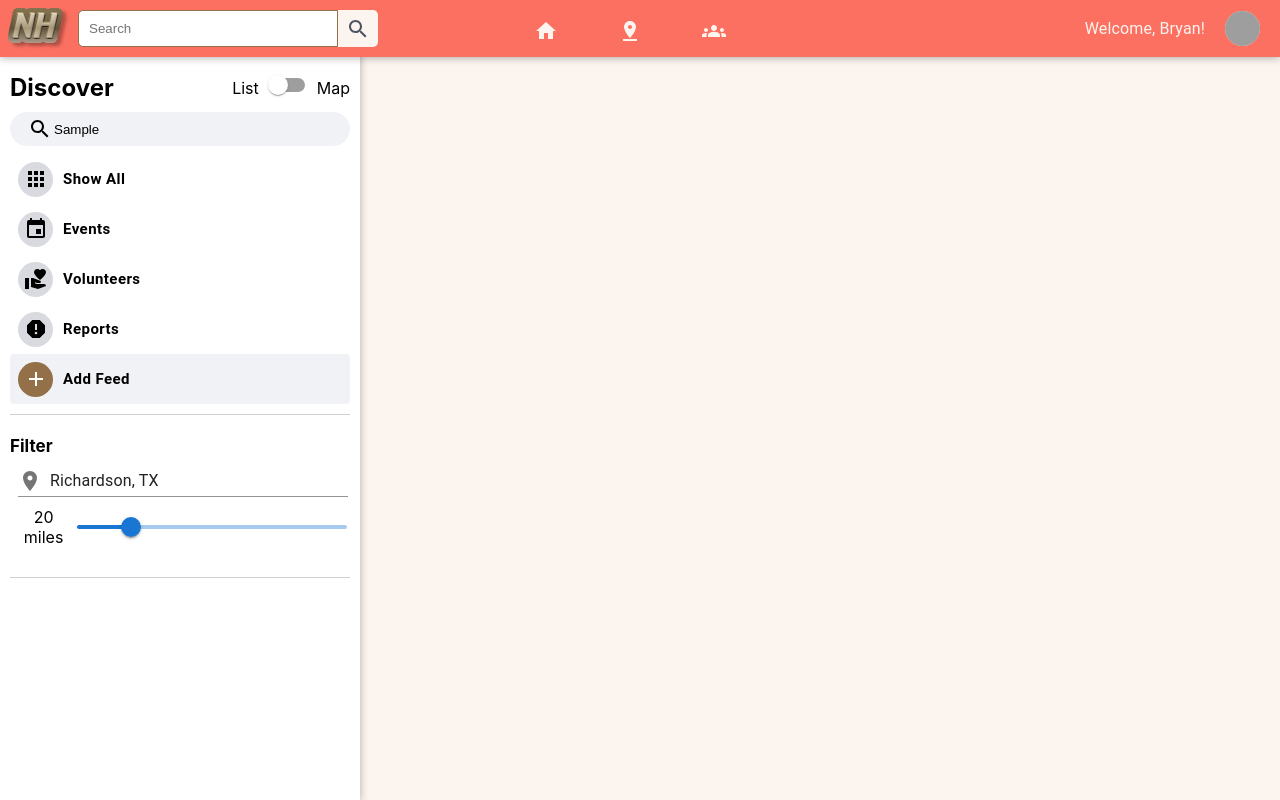
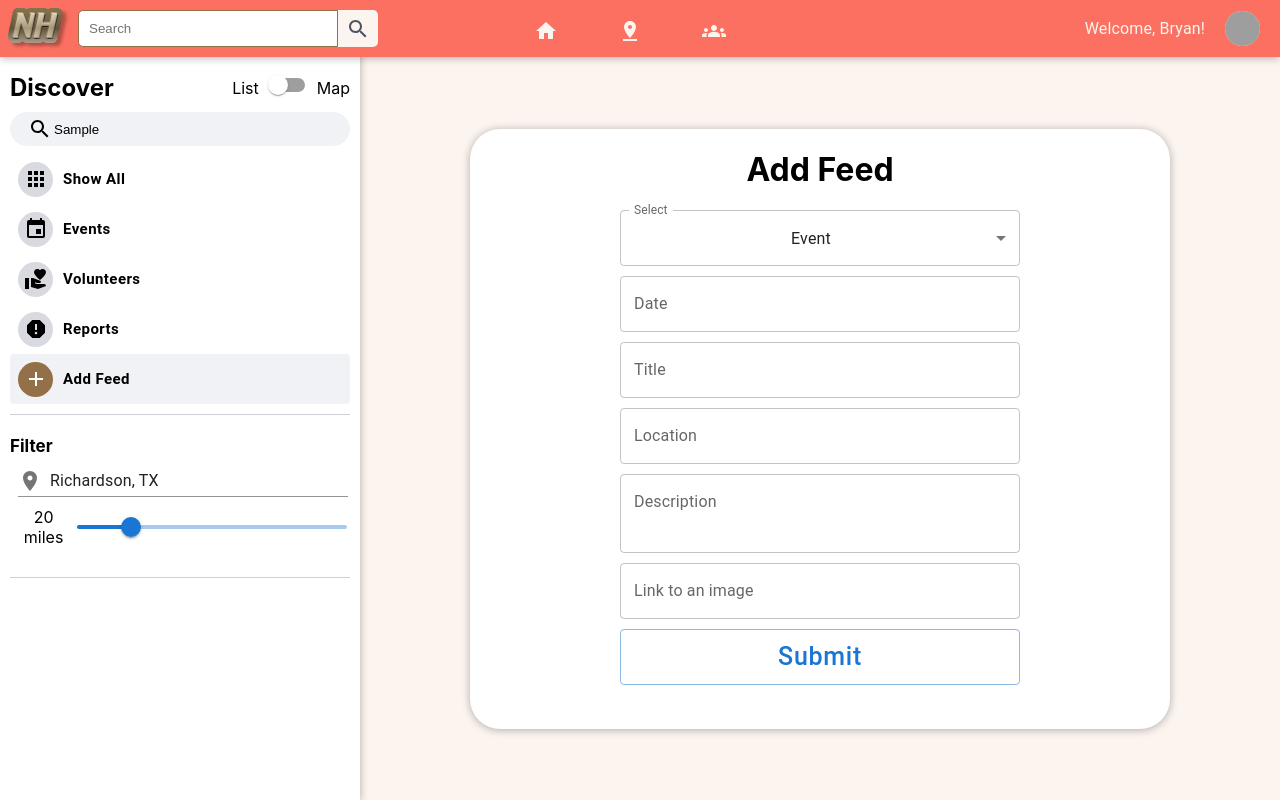
Before and after one commit to Bn161641/NeighborHack, a React (Create React App) app in the folder hackathon2022/: page /discover in a window 1280 px wide. Both pictures are taken after typing "Sample" into the empty fields and a click on the button "Add Feed". Built offline with nearby package versions, Linux system fonts and the light colour scheme; grey boxes are pictures that could not be loaded.

Commit message:
done with add even

```diff
--- a/hackathon2022/src/components/AddForm.css
+++ b/hackathon2022/src/components/AddForm.css
@@ -0,0 +1,35 @@
+.addForm{
+  padding-top: 57px;
+  display: flex;
+  justify-content: center;
+  align-items: center;
+  flex-grow: 1;
+  height: 100%;
+}
+
+.FormCard{
+  background-color: white;
+  height: 600px;
+  width: 700px;
+  box-shadow: 0 1px 8px rgba(0, 0, 0, 0.3);
+  border-radius: 30px;
+  display: flex;
+  align-items: center;
+  justify-content: flex-start;
+  flex-direction: column;
+}
+
+.FormCard .addFormInputFieldContainer {
+  margin-bottom: 10px;
+
+}
+
+.addFormInputField{
+  width: 400px;
+}
+
+.FormCard Button{
+  text-transform: none;
+  font-size: 25px;
+  width: 400px;
+}
--- a/hackathon2022/src/components/AddForm.js
+++ b/hackathon2022/src/components/AddForm.js
@@ -1,31 +1,152 @@
-import "./AddForm.css"
-import TextField from '@mui/material/TextField';
+import "./AddForm.css";
+import TextField from "@mui/material/TextField";
 import { useState } from "react";
+import MenuItem from "@mui/material/MenuItem";
+import Button from "@mui/material/Button";
+import { feedData } from "../pages/feedData";
 
-export default function AddForm(){
-  const [type, setType] = useState("event")
+export default function AddForm(props) {
+  const [type, setType] = useState("event");
+  const [date, setDate] = useState("");
+  const [title, setTitle] = useState("");
+  const [location, setLocation] = useState("");
+  const [description, setDescription] = useState("");
+  const [imageLink, setImageLink] = useState("");
 
-  const handleChange = (event) => {
+
+  function addToForm(){
+    feedData.push({
+      "type": type,
+      "title": title,
+      "date": {
+        "start_date": "Nov 13",
+        "when": date,
+      },
+      "address": [
+        location,
+        "Richardson, TX",
+        [32.962560, -96.735310]
+      ],
+      "description": description,
+      'attendee': 0,
+      'image': imageLink
+    })
+    console.log(feedData);
+  }
+
+  const handleTypeChange = (event) => {
     setType(event.target.value);
   };
 
+  const handleDateChange = (event) => {
+    setDate(event.target.value);
+  };
+
+  const handleTitleChange = (event) => {
+    setTitle(event.target.value);
+  };
+
+  const handleLocationChange = (event) => {
+    setLocation(event.target.value);
+  };
+
+  const handleDescriptionChange = (event) => {
+    setDescription(event.target.value);
+  };
+
+  const handleImageLinkChange = (event) => {
+    setImageLink(event.target.value);
+  };
+
+  const feedType = [
+    {
+      value: "event",
+      label: "Event",
+    },
+    {
+      value: "volunteer",
+      label: "Volunteer",
+    },
+    {
+      value: "report",
+      label: "Report",
+    },
+  ];
+
   return (
-  <div>
-    <form>
-    {/* <TextField
+    <div className="addForm">
+      <div className="FormCard">
+        <h1>Add Feed</h1>
+        <div className="addFormInputFieldContainer">
+          <TextField
+            className="addFormInputField"
             select
             label="Select"
             value={type}
-          onChange={handleChange}
-          helperText="Select Feed Type"
+            onChange={handleTypeChange}
           >
-          {currencies.map((option) => (
+            {feedType.map((option) => (
               <MenuItem key={option.value} value={option.value}>
                 {option.label}
               </MenuItem>
             ))}
           </TextField>
-    <TextField id="outlined-basic" label="Outlined" variant="outlined" /> */}
-    </form>
-  </div>);
-};
+        </div>
+
+        <div className="addFormInputFieldContainer">
+          <TextField
+            className="addFormInputField"
+            label="Date"
+            variant="outlined"
+            value={date}
+            onChange={handleDateChange}
+          />
+        </div>
+
+        <div className="addFormInputFieldContainer">
+          <TextField
+            className="addFormInputField"
+            label="Title"
+            variant="outlined"
+            value={title}
+            onChange={handleTitleChange}
+          />
+        </div>
+
+        <div className="addFormInputFieldContainer">
+          <TextField
+            className="addFormInputField"
+            label="Location"
+            variant="outlined"
+            value={location}
+            onChange={handleLocationChange}
+          />
+        </div>
+
+        <div className="addFormInputFieldContainer">
+          <TextField
+            className="addFormInputField"
+            label="Description"
+            multiline
+            rows={2}
+            value={description}
+            onChange={handleDescriptionChange}
+          />
+        </div>
+
+
+        <div className="addFormInputFieldContainer">
+          <TextField
+            className="addFormInputField"
+            label="Link to an image"
+            variant="outlined"
+            value={imageLink}
+            onChange={handleImageLinkChange}
+          />
+        </div>
+
+        <Button onClick={addToForm}variant="outlined">Submit</Button>
+      </div>
+    </div>
+  );
+}
--- a/hackathon2022/src/pages/Discover.js
+++ b/hackathon2022/src/pages/Discover.js
@@ -38,7 +38,7 @@ export default function Discover(props) {
       <div className="discoverSideBar2">
         <Filter onSetList={setShowListing} onSettingMapToggle={settingMapToggle} nav={nav} onSettingNav={setNav} onSetCity={settingCity} onSetRange={settingRange}/>
       </div>
-      {nav ? <AddForm/> : onMap ? <div id="map"><Map toggle={nav} range={range} eventList={props.eventList}/></div> : <Listing city={city} range={range} nav={nav} showListing={showListing}/>}
+      {nav ? <AddForm showListing={showListing} onSetList={setShowListing}/> : onMap ? <div id="map"><Map toggle={nav} range={range} eventList={props.eventList}/></div> : <Listing city={city} range={range} nav={nav} showListing={showListing}/>}
       {/* <Listing city={city} range={range} nav={nav} eventList={props.eventList} setEventList={props.setEventList}/> */}
 
     </div>
```
Also changed, not shown: 1 other file (tests, documents, lock files or other folders). Lines whose indentation alone changed are shown as unchanged.
